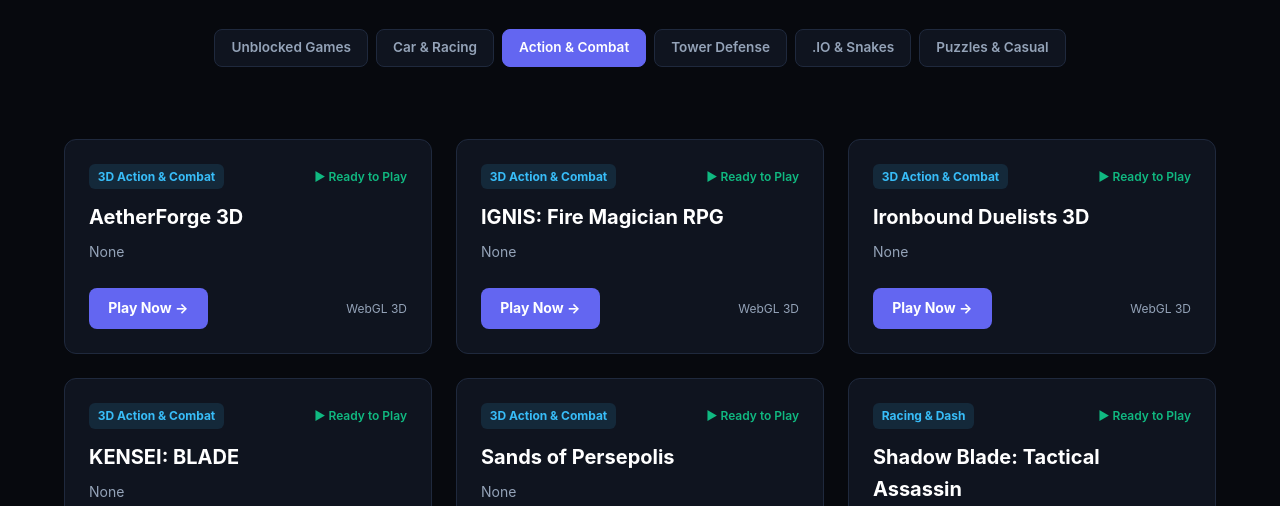
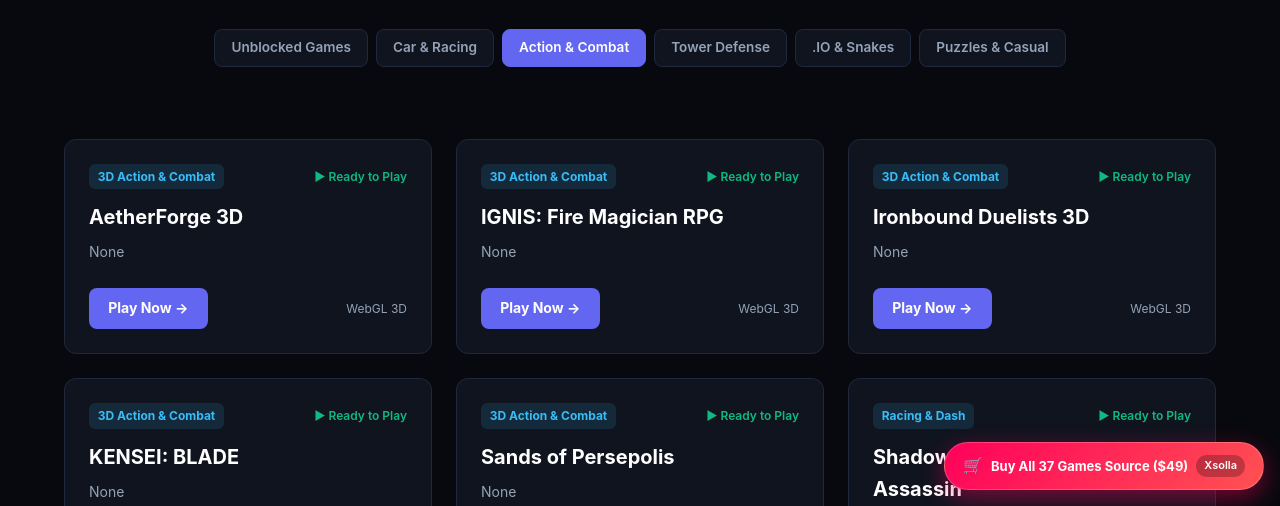
Before and after one commit to UniverseInvedors/games-portal, a plain HTML site: page genre/action-shooting-games/index.html in a window 1280 px wide. Shown: the part 294-800 px from the top of the page. Drawn offline with Linux system fonts and the light colour scheme.

Commit message:
feat(monetization): inject Xsolla 37 Games commercial license CTA on all 6 genre hubs
- Action & Shooting, Car & Racing, IO Snake, Puzzle & Casual, Strategy & TD, Unblocked Games
- Directly captures commercial game buyers searching high-volume unblocked game hubs
- Links to https://universeinvedors.tech/checkout.html?product=app_games_collection
- Zero disturbance to gameplay or layout

```diff
--- a/genre/action-shooting-games/index.html
+++ b/genre/action-shooting-games/index.html
@@ -448,5 +448,13 @@
     </section>
   </main>
 
+
+<!-- Universe Invedors Commercial Game License Floating CTA -->
+<a href="https://universeinvedors.tech/checkout.html?product=app_games_collection" target="_blank" rel="noopener" class="universe-xsolla-game-cta" style="position:fixed;bottom:16px;right:16px;z-index:999999;background:linear-gradient(135deg,#ff005b 0%,#ff5252 100%);color:#fff;padding:10px 18px;border-radius:9999px;font-family:-apple-system,BlinkMacSystemFont,'Segoe UI',Roboto,sans-serif;font-size:13px;font-weight:700;text-decoration:none;box-shadow:0 8px 24px rgba(255,0,91,0.45);display:flex;align-items:center;gap:8px;backdrop-filter:blur(8px);border:1px solid rgba(255,255,255,0.2);transition:all 0.2s;">
+  <span style="font-size:16px;">🛒</span>
+  <span>Buy All 37 Games Source ($49)</span>
+  <span style="background:rgba(0,0,0,0.25);padding:2px 8px;border-radius:999px;font-size:11px;font-weight:600;">Xsolla</span>
+</a>
+
 </body>
 </html>
```
Also changed, not shown: genre/car-racing-games/index.html (+8 -0 lines), genre/io-snake-multiplayer-games/index.html (+8 -0 lines), genre/puzzle-casual-games/index.html (+8 -0 lines), genre/strategy-tower-defense-games/index.html (+8 -0 lines), genre/unblocked-games/index.html (+8 -0 lines).
